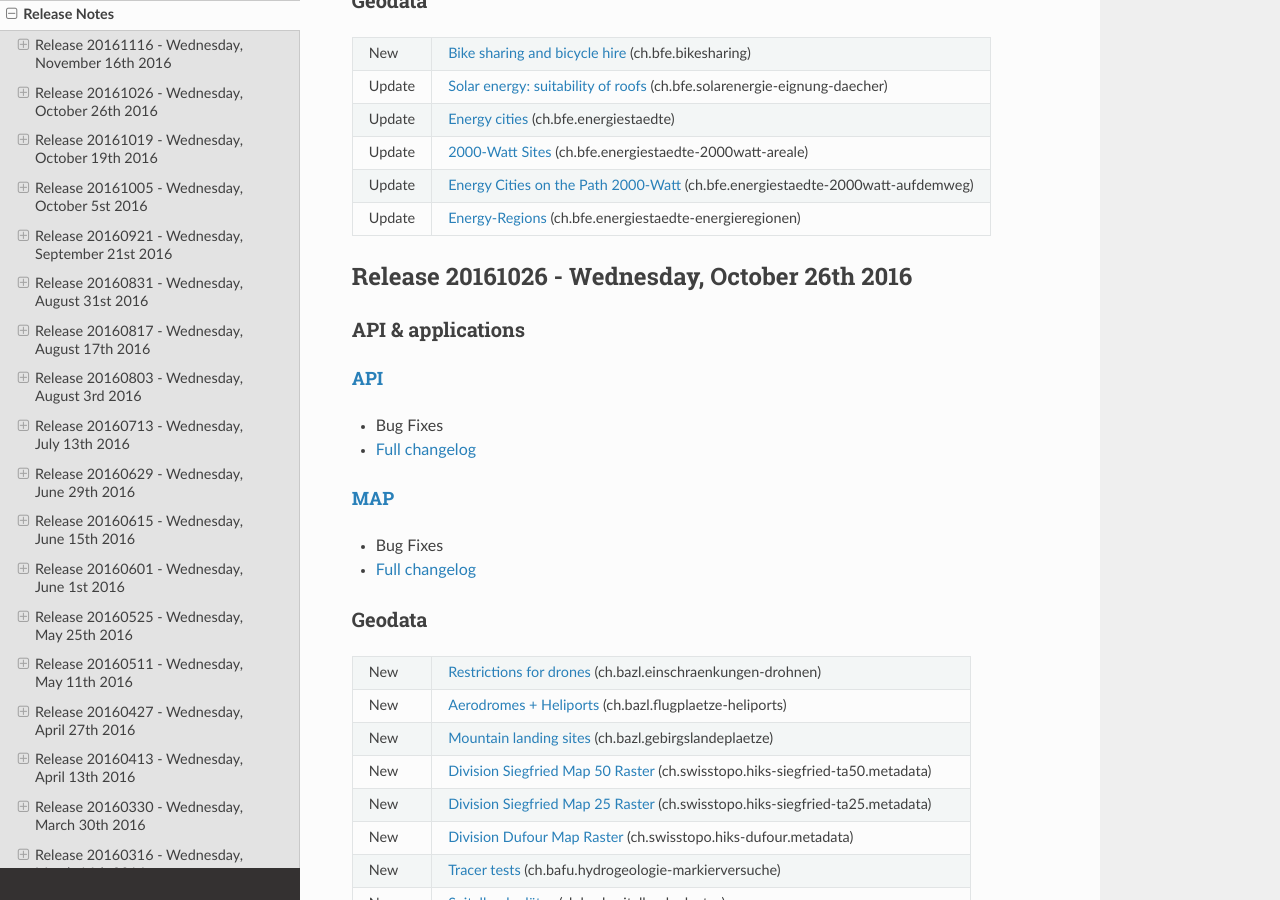
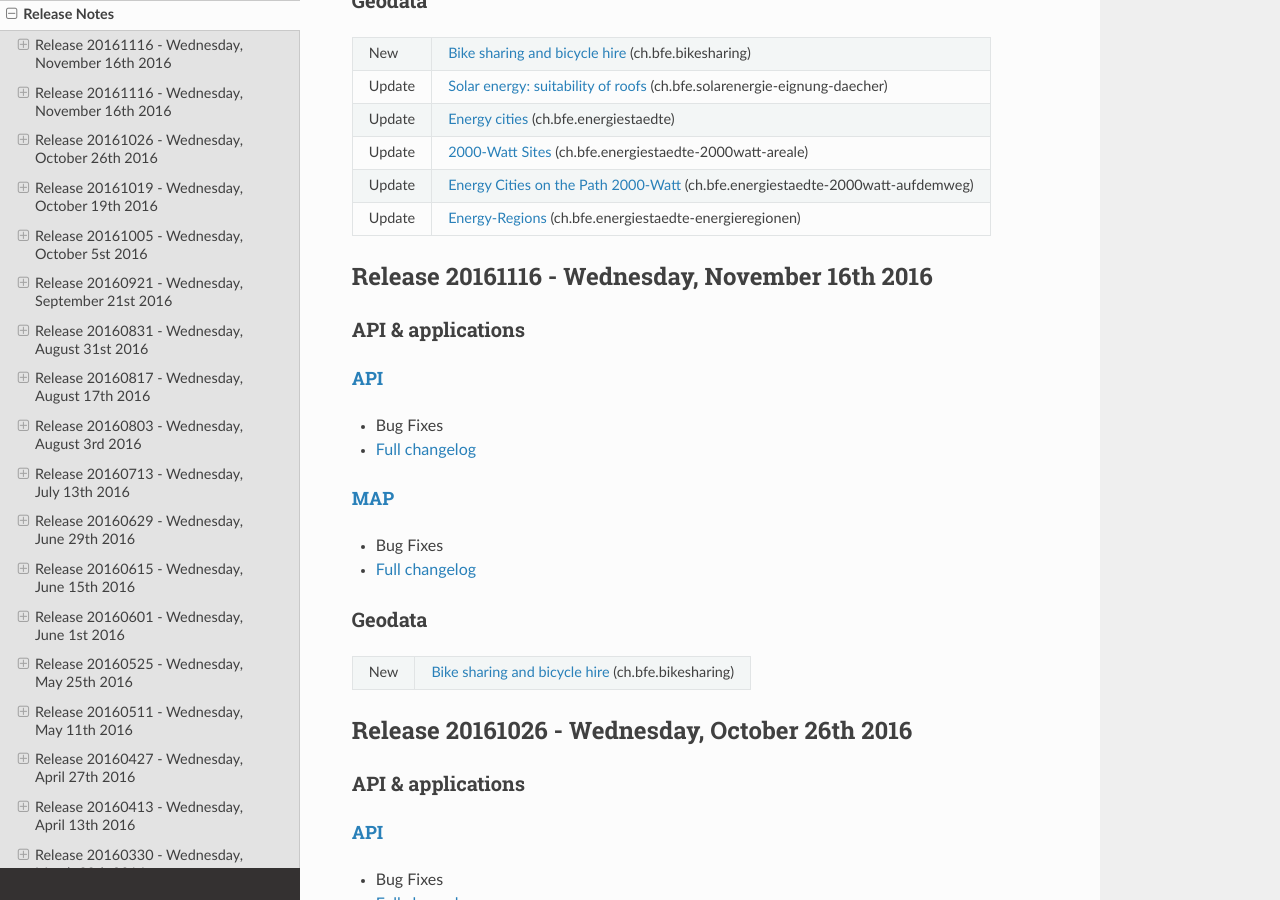
Before and after one commit to swisstopo-test/doc-chsdi3, a Sphinx documentation site: the page built from source/releasenotes/index.rst, in a window 1280 px wide and 900 px high, scrolled down 567 px. Built offline with Sphinx 7.4.7 and the Read the Docs theme 2.0.0, drawn with Linux system fonts in a browser that asks for light colours.

Commit message:
releasenotes for 20161116

```diff
--- a/source/releasenotes/index.rst
+++ b/source/releasenotes/index.rst
@@ -50,6 +50,33 @@ Geodata
 +--------+-------------------------------------------------------------------------------------------------------------------------------------------------------------+
 | Update | `Energy-Regions <//map.geo.admin.ch/?layers=ch.bfe.energiestaedte-energieregionen>`__ (ch.bfe.energiestaedte-energieregionen)                               |
 +--------+-------------------------------------------------------------------------------------------------------------------------------------------------------------+
+
+
+.. _releasenotes_20161026:
+
+Release 20161116 - Wednesday, November 16th 2016
+-------------------------------------------------
+
+API & applications
+******************
+
+`API <//api3.geo.admin.ch>`__
+'''''''''''''''''''''''''''''
+- Bug Fixes
+- `Full changelog <https://github.com/geoadmin/mf-chsdi3/compare/r_161026...r_161116>`__
+
+
+`MAP <//map.geo.admin.ch>`__
+'''''''''''''''''''''''''''''
+- Bug Fixes
+- `Full changelog <https://github.com/geoadmin/mf-geoadmin3/compare/r_161026...r_161116>`__
+
+
+Geodata
+*******
++--------+---------------------------------------------------------------------------------------------------------+
+| New    | `Bike sharing and bicycle hire <//map.geo.admin.ch/?layers=ch.bfe.bikesharing>`__ (ch.bfe.bikesharing)  |
++--------+---------------------------------------------------------------------------------------------------------+
 
 
 .. _releasenotes_20161026:
```
